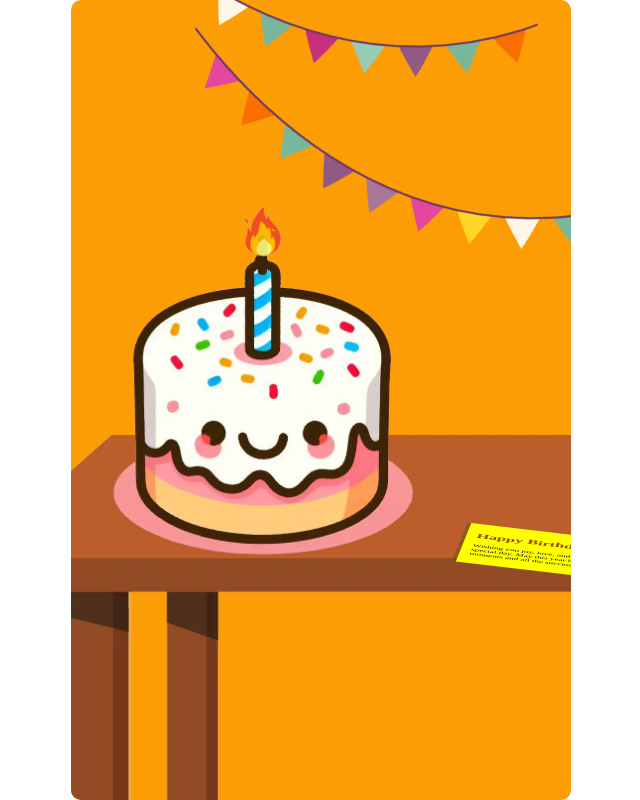
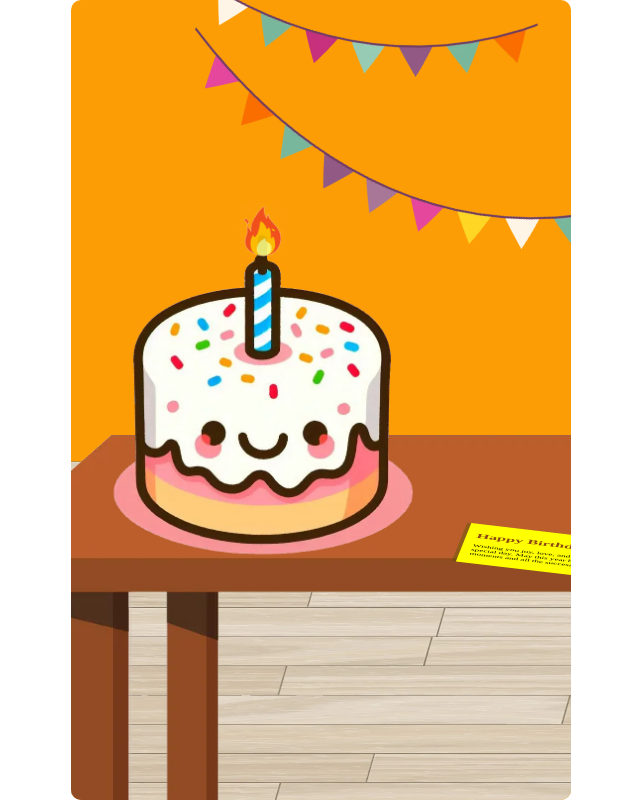
Before and after one commit to hprasetyou/greeting, a React (Create React App) app: page / in a window 1280 px wide. Shown: the whole page, without its empty margins (319-959 px from the left). Built offline with nearby package versions, Linux system fonts and the light colour scheme; a web font is replaced by a local one.

Commit message:
add floor

```diff
--- a/src/css/App.css
+++ b/src/css/App.css
@@ -38,6 +38,8 @@ body {
   bottom: 0;
   transform: scale(2) translateX(70px) translateY(50px);
 }
+.floor,
+.floor img,
 .balloons img,
 .table, .table img,
 .flags, .flags img{
@@ -45,6 +47,11 @@ body {
   width: 100%;
 }
 
+.floor {
+  position: absolute;
+  bottom: 0;
+  transform: matrix(1.5, 0, -.2, .7, 0, 90) scale(1);
+}
 .balloons{
   position: absolute;
   right: 100vw;
--- a/src/js/App.js
+++ b/src/js/App.js
@@ -11,11 +11,13 @@ function App() {
   const [showCard, setShowCard] = useState(false);
 
   const handleBurnCandle = (value) => {
-    setBurnCandle(false);
+    if(burnCandle){
+      setTimeout(() => {
+        setShowCard(true)
+      }, 800);
+      setBurnCandle(false);
+    }
     setSprinkleRain(true);
-    setTimeout(() => {
-      setShowCard(true)
-    }, 800);
   };
 
   const message = "Wishing you joy, love, and happiness on your special day. May this year bring you wonderful moments and all the success you deserve!";
--- a/src/js/Background.js
+++ b/src/js/Background.js
@@ -5,6 +5,9 @@ const Background = ({sprinkleRain = false}) => {
     const homepage = process.env.PUBLIC_URL || '';
     return (
         <div>
+            <div className="floor">
+                <img src={`${homepage}/floor.webp`} alt="floor" />
+            </div>
             <Sprinkles isActive={sprinkleRain}/>
             <Balloons isActive={sprinkleRain}/>
             <div className="flag-line"></div>
```
Also changed, not shown: public/floor.webp (added).
